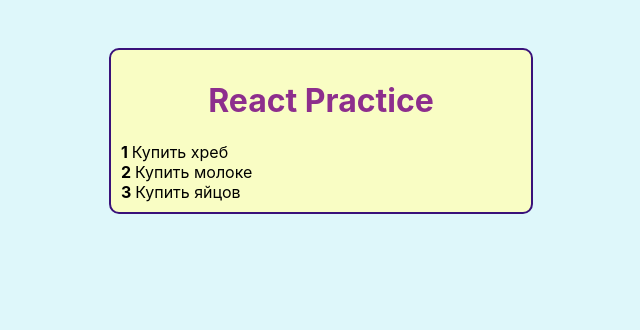
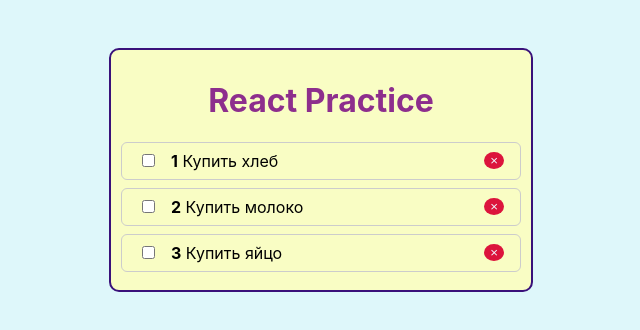
Before and after one commit to heilong1/react-prc, a React (Create React App) app: page / in a window 1280 px wide. Shown: the top 330 px of the page, without its empty margins (319-959 px from the left). Built offline with nearby package versions, Linux system fonts and the light colour scheme.

Commit message:
Image n jsx n events

```diff
--- a/src/App.js
+++ b/src/App.js
@@ -1,17 +1,28 @@
-import React from 'react';
-import TodoList from './todo/TodoList'
+import React from "react";
+import TodoList from "./todo/TodoList";
 
 function App() {
-const todos = [
-  {id: 1, complit: false, title: 'Купить хреб'},
-  {id: 2, complit: false, title: 'Купить молоке'},
-  {id: 3, complit: false, title: 'Купить яйцов'}
-]
+  let [todos, setTodos] = React.useState([
+    { id: 1, complit: false, title: "Купить хлеб" },
+    { id: 2, complit: false, title: "Купить молоко" },
+    { id: 3, complit: false, title: "Купить яйцо" },
+  ]);
+
+  function togTodo(id) {
+    setTodos(
+      (todos = todos.map((todo) => {
+        if (todo.id === id) {
+          todo.complit = !todo.complit;
+        }
+        return todo;
+      }))
+    );
+  }
 
   return (
     <div className="wrapper">
       <h1>React Practice</h1>
-      <TodoList todoso={todos}/>
+      <TodoList todoso={todos} onToggle={togTodo} />
     </div>
   );
 }
--- a/src/index.css
+++ b/src/index.css
@@ -26,3 +26,14 @@ h1 {
   text-align: center;
   color: rgb(141, 46, 141);
 }
+
+.rm {
+  background: crimson;
+  border-radius: 50%;
+  color: aliceblue;
+  border: none;
+}
+
+.done {
+  text-decoration: line-through;
+}
--- a/src/todo/TodoItem.js
+++ b/src/todo/TodoItem.js
@@ -1,8 +1,47 @@
-import React from 'react'
+import React from "react";
+import PropTypes from "prop-types";
+// import { logDOM } from "@testing-library/react";
 
-export default function TodoItem({itemo}) {
+const styles = {
+  li: {
+    display: 'flex',
+    justifyContent: 'space-between',
+    alignItems: 'center',
+    padding: '.5rem 1rem',
+    border: '1px solid #ccc',
+    borderRadius: '6px',
+    marginBottom: '.5rem'
+  },
+  inpit: {
+    marginRight: '1rem'
+  }
+}
+
+function TodoItem({ itemo, chaCom }) {
+  const classes = []
+
+  if (itemo.complit) {
+    classes.push('done')
+  }
+
   return (
-  <li><strong>{itemo.id+' '}</strong>{itemo.title}</li>
+    <li style={styles.li}>
+      <span className={classes.join(' ')}>
+        <input type="checkbox" style={styles.inpit}
+        onChange = { () => chaCom(itemo.id)}/>
+        <strong>{itemo.id}</strong>
+        &nbsp;
+        {itemo.title}
+      </span>
 
-  )
+      <button className="rm">&times;</button>
+    </li>
+  );
 }
+
+TodoItem.propTypes = {
+  itemo: PropTypes.object.isRequired,
+  chaCom: PropTypes.func.isRequired,
+};
+
+export default TodoItem;
--- a/src/todo/TodoList.js
+++ b/src/todo/TodoList.js
@@ -14,14 +14,18 @@ function TodoList(props) {
   return (
     <ul style={styles.ul}>
       {props.todoso.map(todo => {
-        return <TodoItem itemo={todo} key={todo.id}/>
+        return <TodoItem
+        itemo={todo}
+        key={todo.id}
+        chaCom={props.onToggle}/>
       })}
     </ul>
   )
 }
 
 TodoList.propTypes = {
-  todoso: PropTypes.arrayOf(PropTypes.object).isRequired
+  todoso: PropTypes.arrayOf(PropTypes.object).isRequired,
+  onToggle: PropTypes.func.isRequired,
 }
 
 export default TodoList
```
